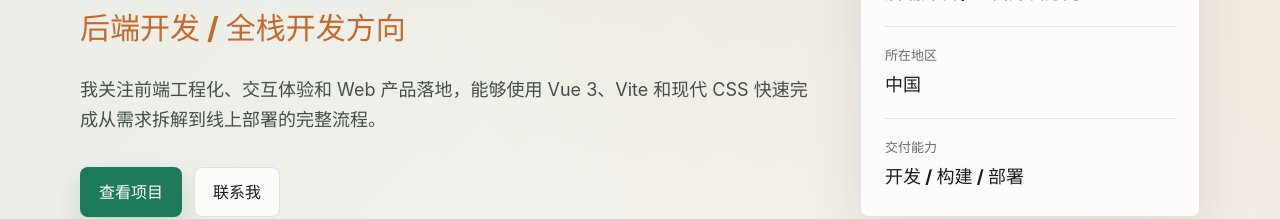
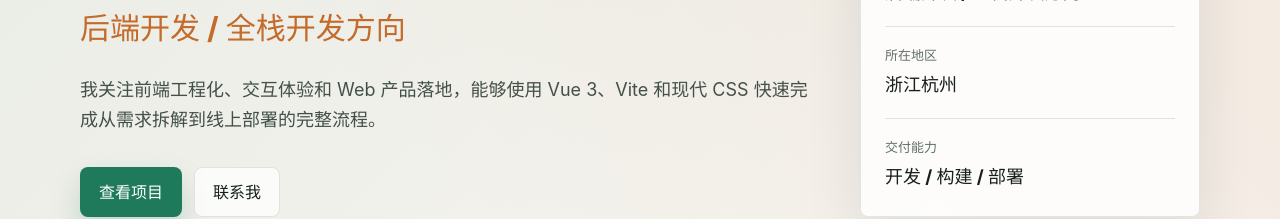
Before and after one commit to out11112/personal-site, a Vue app: page / in a window 1280 px wide. Shown: the part 506-725 px from the top of the page. Built offline with nearby package versions, Linux system fonts and the light colour scheme.

Commit message:
Update profile.js

```diff
--- a/src/data/profile.js
+++ b/src/data/profile.js
@@ -1,9 +1,9 @@
 export const profile = {
   name: '刘政',
   role: '后端开发 / 全栈开发方向',
-  location: '中国',
+  location: '浙江杭州',
   email: '2419554425@qq.com',
-  github: 'https://github.com/yourname',
+  github: 'https://github.com/out11112',
   intro:
     '我关注前端工程化、交互体验和 Web 产品落地，能够使用 Vue 3、Vite 和现代 CSS 快速完成从需求拆解到线上部署的完整流程。',
   highlights: [
```
